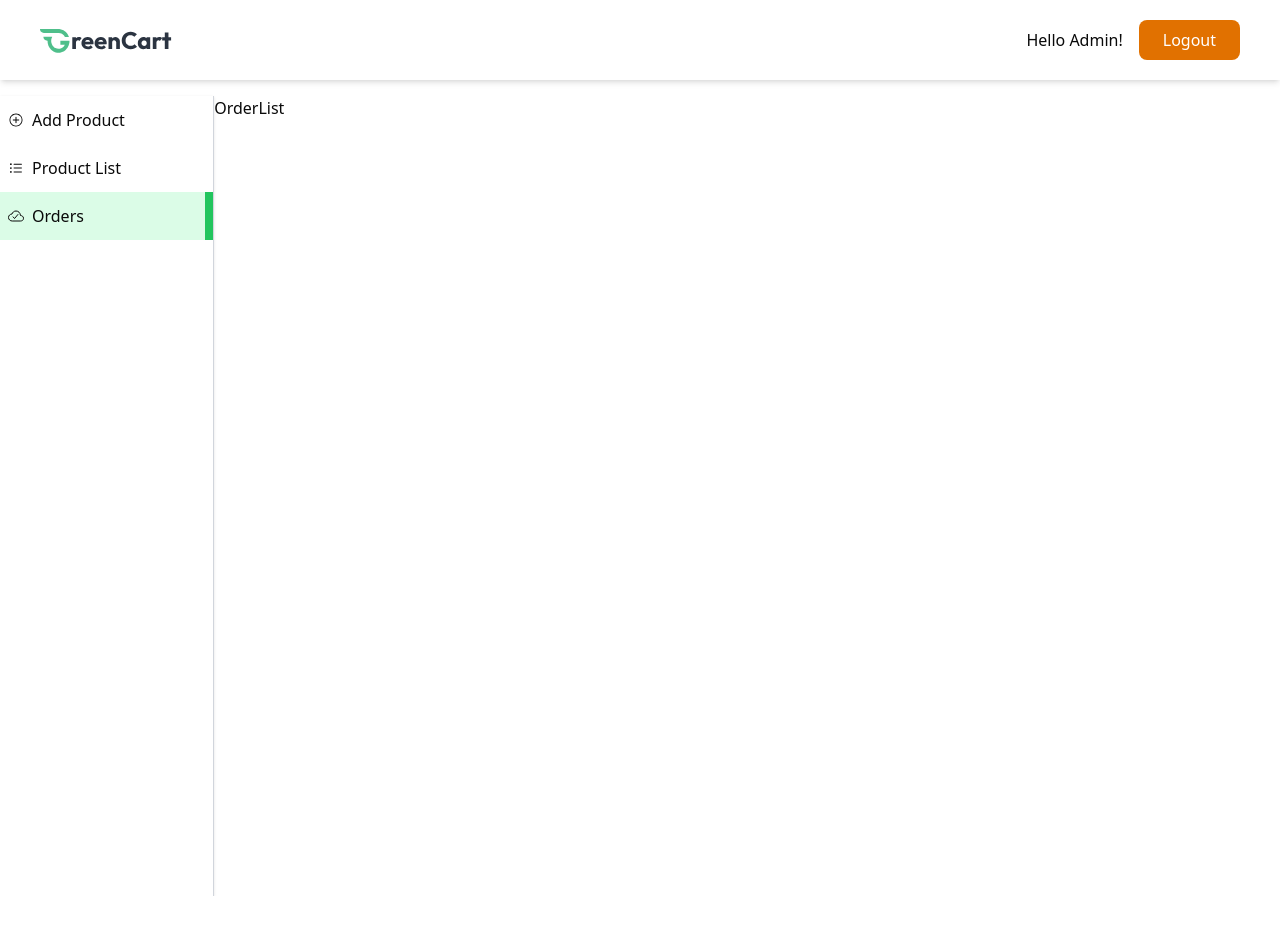
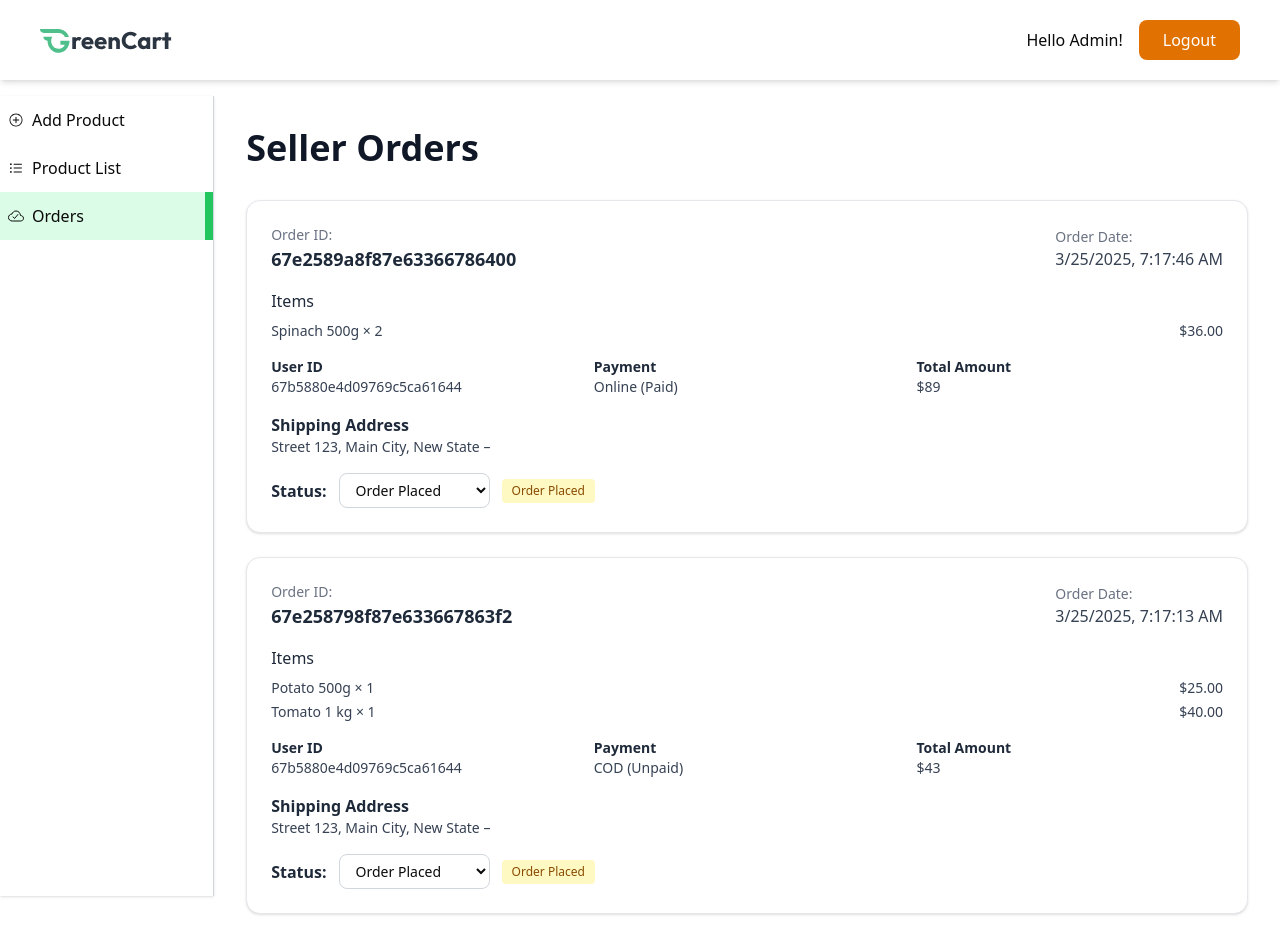
Before and after one commit to Saifullah-Afridi/xyz, a React (Vite) app in the folder client/: page /seller-dashboard/orders-list in a window 1280 px wide. Before the commit the page ends 896 px from the top, so only its background shows below. Built offline with nearby package versions, Linux system fonts and the light colour scheme.

Commit message:
list order page done

```diff
--- a/client/src/pages/OrderList.jsx
+++ b/client/src/pages/OrderList.jsx
@@ -1,7 +1,129 @@
-import React from "react";
+import React, { useState } from "react";
+import { dummyOrders } from "../assets/assets";
 
-const OrderList = () => {
-  return <div>OrderList</div>;
+const orderStatuses = [
+  "Order Placed",
+  "Processing",
+  "Shipped",
+  "Out for Delivery",
+  "Delivered",
+  "Cancelled",
+];
+
+const SellerOrders = () => {
+  const [orders, setOrders] = useState(dummyOrders);
+
+  const handleStatusChange = (orderId, newStatus) => {
+    const updated = orders.map((order) =>
+      order._id === orderId ? { ...order, status: newStatus } : order
+    );
+    setOrders(updated);
+  };
+
+  return (
+    <div className="p-8 max-w-7xl mx-auto">
+      <h1 className="text-4xl font-bold text-gray-900 mb-8">Seller Orders</h1>
+
+      <div className="space-y-6">
+        {orders.map((order) => (
+          <div
+            key={order._id}
+            className="bg-white border border-gray-200 rounded-xl shadow-sm p-6 hover:shadow-md transition-shadow duration-200"
+          >
+            {/* Header */}
+            <div className="flex flex-col md:flex-row md:justify-between md:items-center mb-4">
+              <div>
+                <p className="text-sm text-gray-500">Order ID:</p>
+                <p className="text-lg font-semibold text-gray-800">
+                  {order._id}
+                </p>
+              </div>
+              <div className="mt-2 md:mt-0">
+                <p className="text-sm text-gray-500">Order Date:</p>
+                <p className="text-md text-gray-700">
+                  {new Date(order.createdAt).toLocaleString()}
+                </p>
+              </div>
+            </div>
+
+            {/* Items */}
+            <div className="mb-4">
+              <h3 className="font-medium text-gray-800 mb-2">Items</h3>
+              <div className="space-y-1 text-gray-700">
+                {order.items.map((item) => (
+                  <div key={item._id} className="flex justify-between text-sm">
+                    <span>
+                      {item.product.name} × {item.quantity}
+                    </span>
+                    <span>
+                      ${(item.product.price * item.quantity).toFixed(2)}
+                    </span>
+                  </div>
+                ))}
+              </div>
+            </div>
+
+            {/* Info Grid */}
+            <div className="grid grid-cols-1 md:grid-cols-3 gap-4 text-sm text-gray-700 mb-4">
+              <div>
+                <p className="font-semibold text-gray-800">User ID</p>
+                <p>{order.userId}</p>
+              </div>
+              <div>
+                <p className="font-semibold text-gray-800">Payment</p>
+                <p>
+                  {order.paymentType} ({order.isPaid ? "Paid" : "Unpaid"})
+                </p>
+              </div>
+              <div>
+                <p className="font-semibold text-gray-800">Total Amount</p>
+                <p>${order.amount}</p>
+              </div>
+            </div>
+
+            {/* Address */}
+            <div className="mb-4">
+              <p className="font-semibold text-gray-800">Shipping Address</p>
+              <p className="text-sm text-gray-700">
+                {order.address.street}, {order.address.city},{" "}
+                {order.address.state} – {order.address.zip}
+              </p>
+            </div>
+
+            {/* Status */}
+            <div className="flex items-center gap-3">
+              <label htmlFor="status" className="font-semibold text-gray-800">
+                Status:
+              </label>
+              <select
+                id="status"
+                value={order.status}
+                onChange={(e) => handleStatusChange(order._id, e.target.value)}
+                className="border border-gray-300 rounded-md px-3 py-1.5 bg-white text-sm focus:outline-none focus:ring-2 focus:ring-blue-500"
+              >
+                {orderStatuses.map((status) => (
+                  <option key={status} value={status}>
+                    {status}
+                  </option>
+                ))}
+              </select>
+              <span
+                className={`text-xs font-medium px-2.5 py-1 rounded ${
+                  order.status === "Delivered"
+                    ? "bg-green-100 text-green-700"
+                    : order.status === "Cancelled"
+                    ? "bg-red-100 text-red-700"
+                    : "bg-yellow-100 text-yellow-800"
+                }`}
+              >
+                {order.status}
+              </span>
+            </div>
+          </div>
+        ))}
+      </div>
+    </div>
+  );
 };
 
-export default OrderList;
+export default SellerOrders;
```
